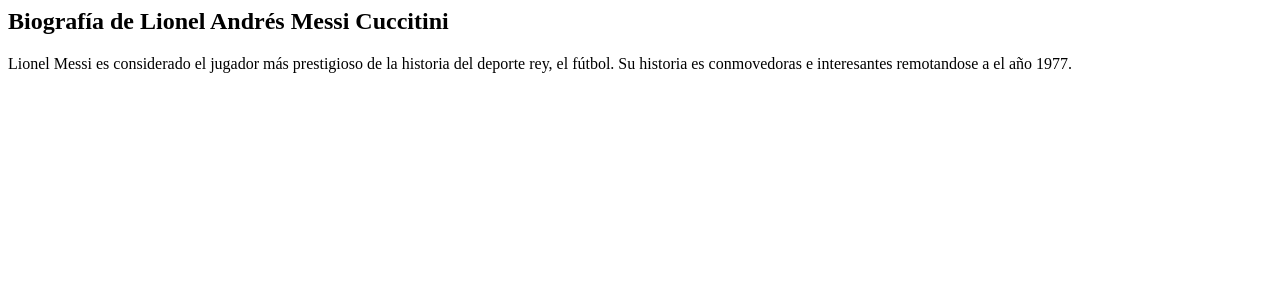
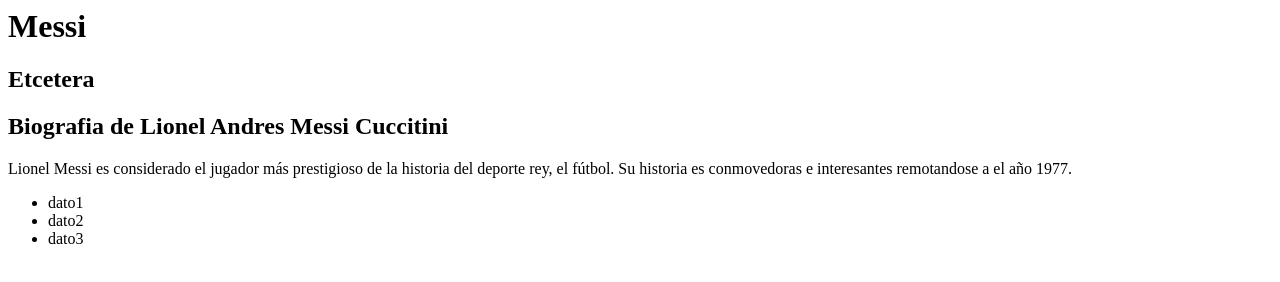
Before and after one commit to jandresbramirez/Class1-HTML, a plain HTML site: page index.html in a window 1280 px wide. Drawn offline with Linux system fonts and the light colour scheme.

Commit message:
Última actualización del dia 13/02/2024
Fin  de la clase 13/02/2024

```diff
--- a/index.html
+++ b/index.html
@@ -2,7 +2,7 @@
 
     <head>
         <!-- Título únicamente que aparece en la barrita del navegador arriba-->
-        <title> Lionel Andrés Messi Cuccittini </title>
+        <title> Lionel Andres Messi Cuccittini </title>
 
         <link rel="stylesheet" href="css/style.css">
         <!-- Link se utiliza para vincular otro archivo a este propiamente, en caso de querer vincular los estilos u otra logica, por ejemplo de JSCRIPT-->
@@ -11,10 +11,16 @@
 
 
     <body>
+        <header>
+            <h1>Messi</h1>
+            <h2>Etcetera</h2>
+        </header>
+
+
         <!--Section sirve para dividir la información en secciones o "parrafos"-->
         <section>
             <!--h1 sirve para colocar títulos en grande, varia dependiendo el número de h1,2,3,4-->
-            <h1>Biografía de Lionel Andrés Messi Cuccitini</h1>
+            <h1>Biografia de Lionel Andres Messi Cuccitini</h1>
 
             <!--p sirve para colocar información en parrafos-->
             <p>
@@ -25,6 +31,12 @@
 
             </p>
 
+            <!--ul (li) sirve para crear listas-->
+            <ul>
+                <li>dato1</li>
+                <li>dato2</li>
+                <li>dato3</li>
+            </ul>
 
         </section>
 
```
